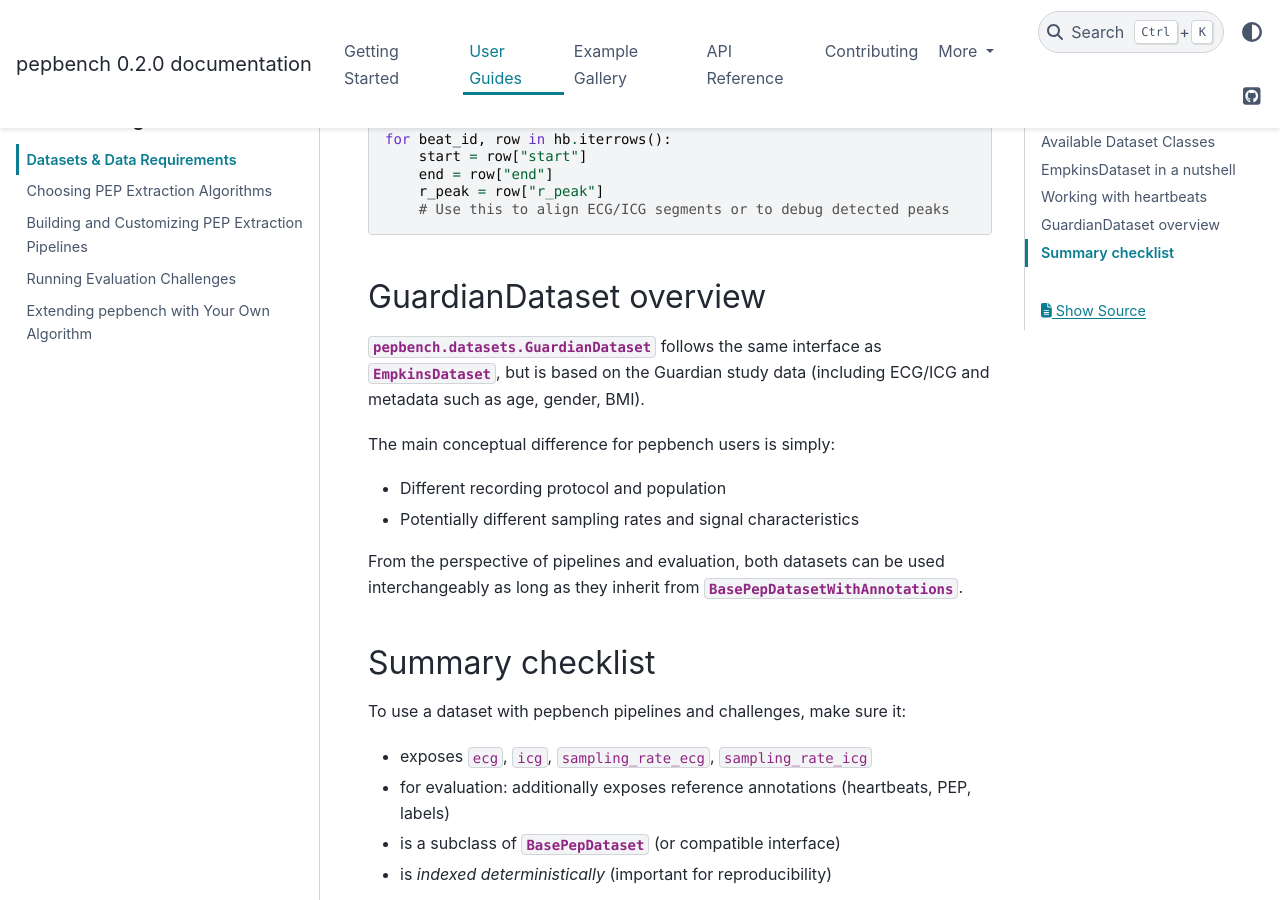
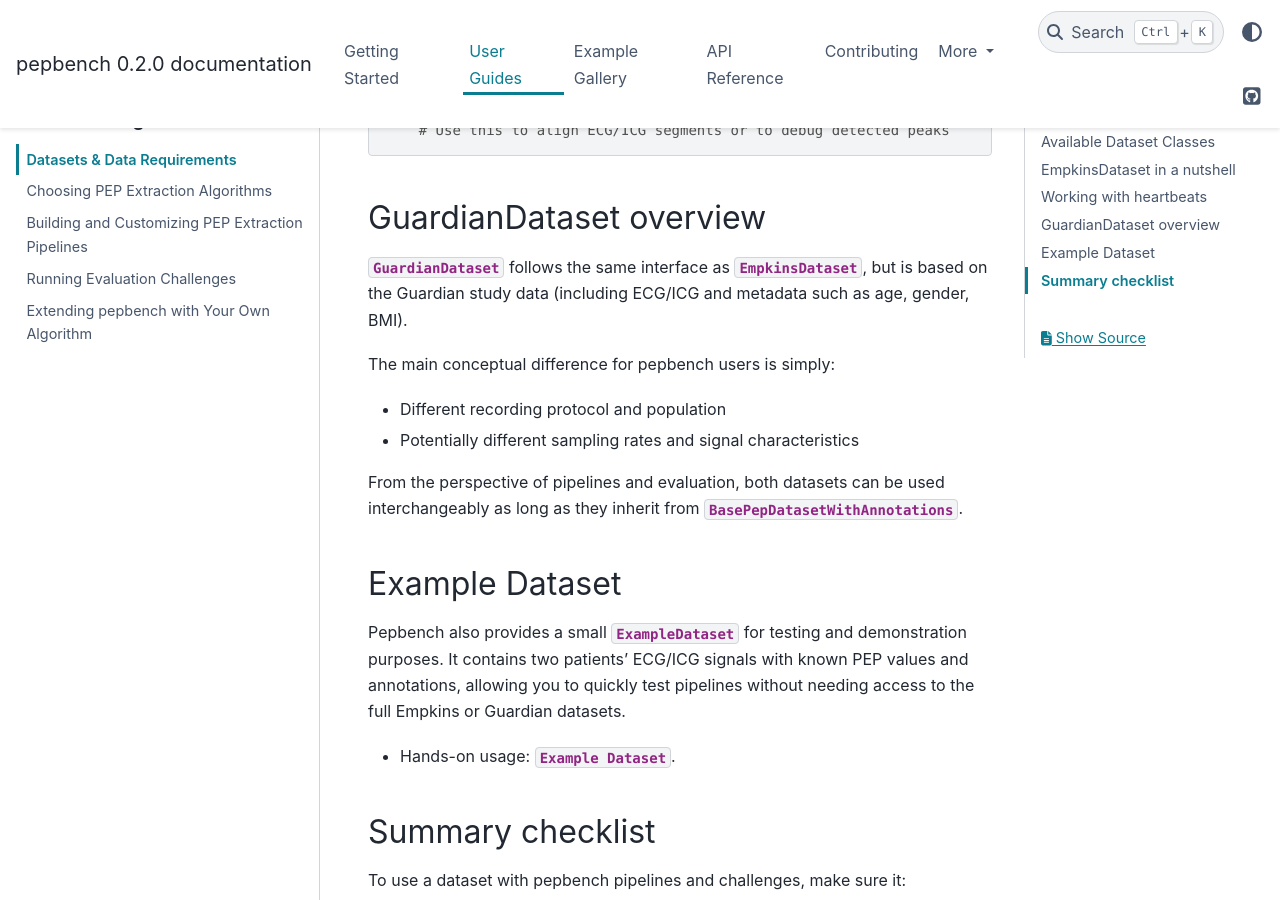
Before and after one commit to empkins/pepbench, a Sphinx documentation site: the page built from docs/guides/datasets.rst, in a window 1280 px wide and 900 px high, scrolled down 2798 px. Built offline with Sphinx 7.4.7 and the PyData theme 0.15.4, drawn with Linux system fonts in a browser that asks for light colours; pages that are not in the unit, such as notebooks, are missing from menus; the version number is read from the project's files by our own code; some of the changed text lies outside the part shown.

Commit message:
added new user guides

```diff
--- a/docs/guides/datasets.rst
+++ b/docs/guides/datasets.rst
@@ -13,11 +13,11 @@
 
 pepbench currently provides two main datasets:
 
-* :class:`pepbench.datasets.EmpkinsDataset`
-* :class:`pepbench.datasets.GuardianDataset`
+* :class:`~pepbench.datasets.EmpkinsDataset`
+* :class:`~pepbench.datasets.GuardianDataset`
 
-Both are subclasses of :class:`pepbench.datasets.BasePepDataset` /
-:class:`pepbench.datasets.BasePepDatasetWithAnnotations` and therefore
+Both are subclasses of :class:`~pepbench.datasets.BasePepDataset` /
+:class:`~pepbench.datasets.BasePepDatasetWithAnnotations` and therefore
 implement a **unified interface** for PEP extraction.
 
 Core dataset attributes
@@ -148,7 +148,15 @@
 
 From the perspective of pipelines and evaluation, both datasets can be
 used interchangeably as long as they inherit from
-:class:`BasePepDatasetWithAnnotations`.
+:class:`~pepbench.datasets.BasePepDatasetWithAnnotations`.
+
+Example Dataset
+----------------
+Pepbench also provides a small :class:`~pepbench.datasets.ExampleDataset` for testing and demonstration purposes.
+It contains two patients' ECG/ICG signals with known PEP values and annotations, allowing you to quickly test pipelines without needing access to the full Empkins or Guardian datasets.
+
+- Hands-on usage: :download:`Example Dataset <../examples/_notebooks/Example_Dataset.ipynb>`.
+
 
 Summary checklist
 -----------------
--- a/docs/guides/index.rst
+++ b/docs/guides/index.rst
@@ -7,6 +7,9 @@
 .. toctree::
    :maxdepth: 1
 
+
+   usages
+   datatypes
    datasets
    algorithms
    pipelines
```
Also changed, not shown: other parts of docs/guides/datasets.rst (+15 -15 lines), docs/examples/index.rst (+11 -0 lines), 5 other files.
